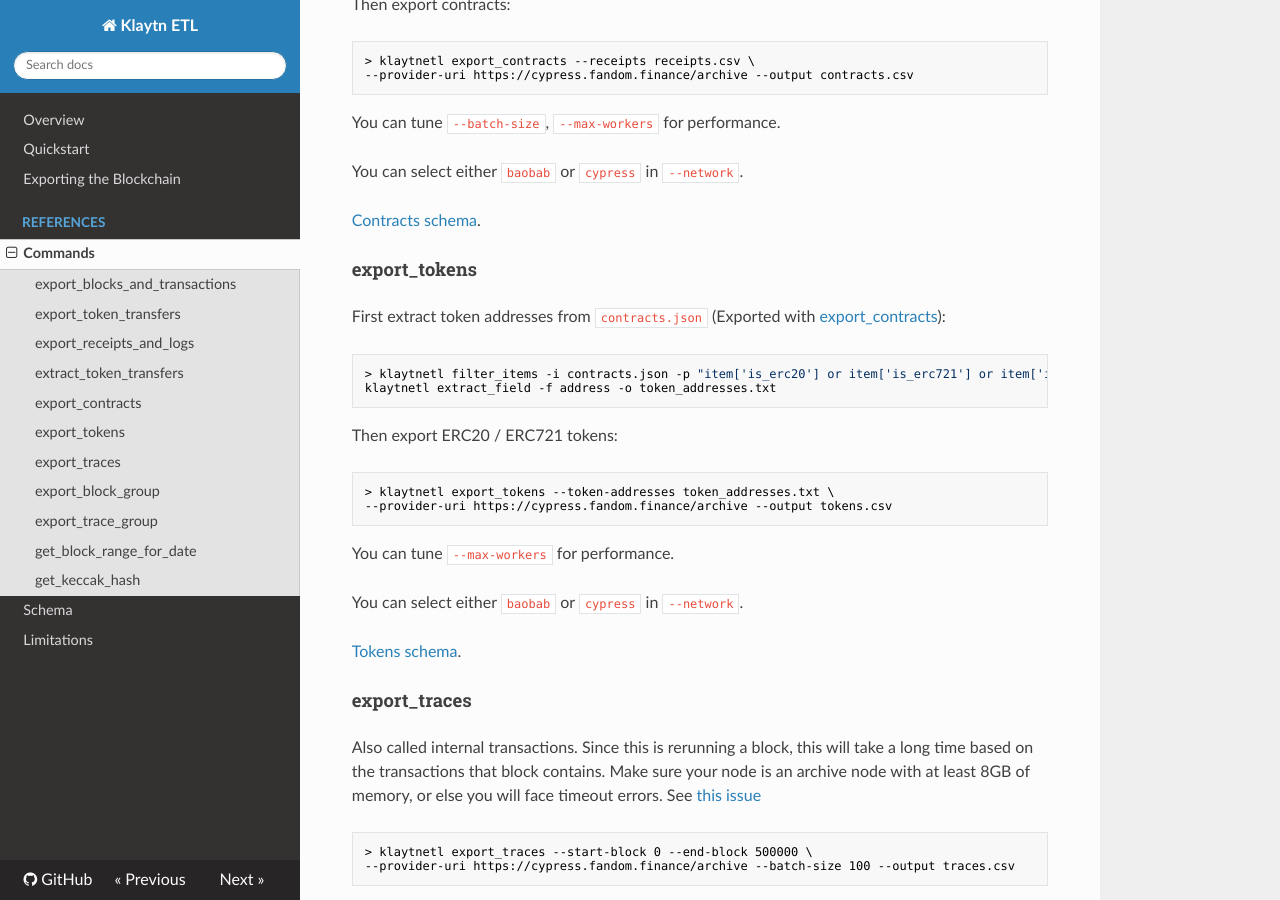
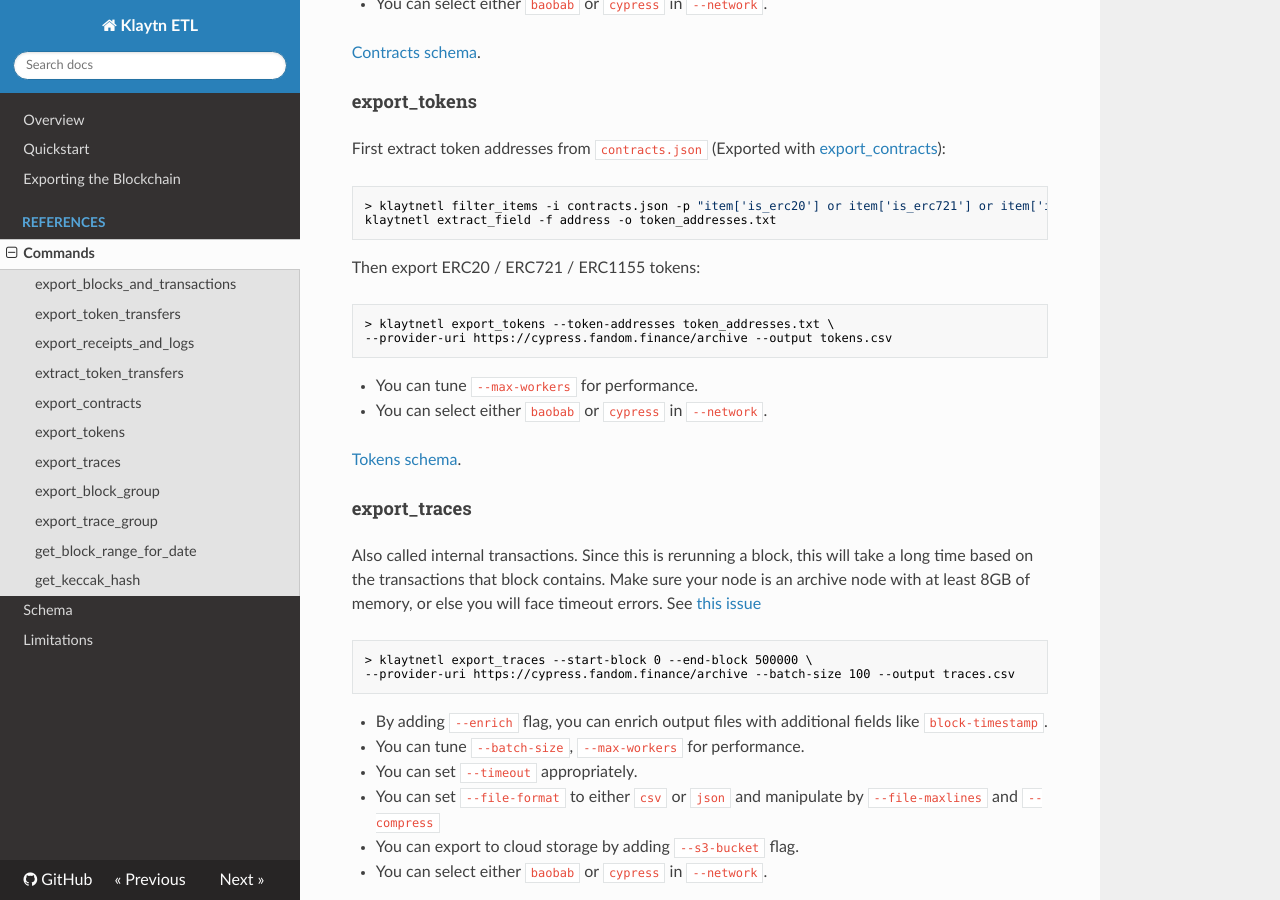
Before and after one commit to kaiachain/kaia-etl, an MkDocs documentation site: the page built from docs/commands.md, in a window 1280 px wide and 900 px high, scrolled down 2266 px. Built offline with MkDocs 1.6.1, drawn with Linux system fonts in a browser that asks for light colours; nearby versions of some CDN libraries.

Commit message:
Update documentation

````diff
--- a/docs/commands.md
+++ b/docs/commands.md
@@ -39,11 +39,11 @@ For the `--output` parameters the supported types are csv and json. The format t
 --blocks-output blocks.csv --transactions-output transactions.csv
 ```
 
-Omit `--blocks-output` or `--transactions-output` options if you want to export only transactions/blocks.
+- Omit `--blocks-output` or `--transactions-output` options if you want to export only transactions/blocks.
 
-You can tune `--batch-size`, `--max-workers` for performance.
+- You can tune `--batch-size`, `--max-workers` for performance.
 
-You can select either `baobab` or `cypress` in `--network`.
+- You can select either `baobab` or `cypress` in `--network`.
 
 [Blocks and transactions schema](schema.md#blockscsv).
 
@@ -62,9 +62,9 @@ Include `--tokens <token1> --tokens <token2>` to filter only certain tokens, e.g
 --tokens 0xcee8faf64bb97a73bb51e115aa89c17ffa8dd167 --tokens 0x34d21b1e550d73cee41151c77f3c73359527a396
 ```
 
-You can tune `--batch-size`, `--max-workers` for performance.
+- You can tune `--batch-size`, `--max-workers` for performance.
 
-You can select either `baobab` or `cypress` in `--network`.
+- You can select either `baobab` or `cypress` in `--network`.
 
 [Token transfers schema](schema.md#token_transferscsv).
 
@@ -79,11 +79,11 @@ Then export receipts and logs from transactions.csv file:
 --provider-uri https://cypress.fandom.finance/archive --receipts-output receipts.csv --logs-output logs.csv
 ```
 
-Omit `--receipts-output` or `--logs-output` options if you want to export only logs/receipts.
+- Omit `--receipts-output` or `--logs-output` options if you want to export only logs/receipts.
 
-You can tune `--batch-size`, `--max-workers` for performance.
+- You can tune `--batch-size`, `--max-workers` for performance.
 
-You can select either `baobab` or `cypress` in `--network`.
+- You can select either `baobab` or `cypress` in `--network`.
 
 [Receipts and logs schema](schema.md#receiptscsv).
 
@@ -97,9 +97,9 @@ Then extract transfers from the logs.csv file:
 > klaytnetl extract_token_transfers --logs logs.csv --output token_transfers.csv
 ```
 
-You can tune `--batch-size`, `--max-workers` for performance.
+- You can tune `--batch-size`, `--max-workers` for performance.
 
-You can select either `baobab` or `cypress` in `--network`.
+- You can select either `baobab` or `cypress` in `--network`.
 
 [Token transfers schema](schema.md#token_transferscsv).
 
@@ -114,9 +114,9 @@ Then export contracts:
 --provider-uri https://cypress.fandom.finance/archive --output contracts.csv
 ```
 
-You can tune `--batch-size`, `--max-workers` for performance.
+- You can tune `--batch-size`, `--max-workers` for performance.
 
-You can select either `baobab` or `cypress` in `--network`.
+- You can select either `baobab` or `cypress` in `--network`.
 
 [Contracts schema](schema.md#contractscsv).
 
@@ -130,16 +130,16 @@ First extract token addresses from `contracts.json`
 klaytnetl extract_field -f address -o token_addresses.txt
 ```
 
-Then export ERC20 / ERC721 tokens:
+Then export ERC20 / ERC721 / ERC1155 tokens:
 
 ```bash
 > klaytnetl export_tokens --token-addresses token_addresses.txt \
 --provider-uri https://cypress.fandom.finance/archive --output tokens.csv
 ```
 
-You can tune `--max-workers` for performance.
+- You can tune `--max-workers` for performance.
 
-You can select either `baobab` or `cypress` in `--network`.
+- You can select either `baobab` or `cypress` in `--network`.
 
 [Tokens schema](schema.md#tokenscsv).
 
@@ -155,17 +155,17 @@ See [this issue](https://github.com/blockchain-etl/ethereum-etl/issues/137)
 --provider-uri https://cypress.fandom.finance/archive --batch-size 100 --output traces.csv
 ```
 
-By adding `--enrich` flag, you can enrich output files with additional fields like `block-timestamp`.
+- By adding `--enrich` flag, you can enrich output files with additional fields like `block-timestamp`.
 
-You can tune `--batch-size`, `--max-workers` for performance.
+- You can tune `--batch-size`, `--max-workers` for performance.
 
-You can set `--timeout` appropriately.
+- You can set `--timeout` appropriately.
 
-You can set `--file-format` to either `csv` or `json` and manipulate by `--file-maxlines` and `--compress`
+- You can set `--file-format` to either `csv` or `json` and manipulate by `--file-maxlines` and `--compress`
 
-You can export to cloud storage by adding `--s3-bucket` flag.
+- You can export to cloud storage by adding `--s3-bucket` flag.
 
-You can select either `baobab` or `cypress` in `--network`.
+- You can select either `baobab` or `cypress` in `--network`.
 
 [Traces schema](schema.md#tracescsv).
 
@@ -180,20 +180,20 @@ Exports block groups - blocks, transactions, receipts, logs, token transfer - fr
 --receipts-output receipts.csv --logs-output logs.csv --token-transfers-output token_transfer.csv
 ```
 
-Omit `--blocks-output`/`--transactions-output`/`--receipts-output`/`--logs-output`/`--token-transfers-output` options
+- Omit `--blocks-output`/`--transactions-output`/`--receipts-output`/`--logs-output`/`--token-transfers-output` options
 if you want to export only transactions/blocks/receipts/logs/token transfers.
 
-By adding `--enrich` flag, you can enrich output files with additional fields like `block-timestamp`.
+- By adding `--enrich` flag, you can enrich output files with additional fields like `block-timestamp`.
 
-You can tune `--batch-size`, `--max-workers` for performance.
+- You can tune `--batch-size`, `--max-workers` for performance.
 
-You can set `--timeout` appropriately.
+- You can set `--timeout` appropriately.
 
-You can set `--file-format` to either `csv` or `json` and manipulate by `--file-maxlines` and `--compress`
+- You can set `--file-format` to either `csv` or `json` and manipulate by `--file-maxlines` and `--compress`
 
-You can export to cloud storage by adding `--s3-bucket` or `--gcs-bucket` flag.
+- You can export to cloud storage by adding `--s3-bucket` or `--gcs-bucket` flag.
 
-You can select either `baobab` or `cypress` in `--network`.
+- You can select either `baobab` or `cypress` in `--network`.
 
 
 #### export_trace_group
@@ -208,22 +208,22 @@ Make sure your node is an archive node with at least 8GB of memory, or else you
 --traces-output traces.csv --tokens-output tokens.csv --contracts-output contracts.csv
 ```
 
-Omit `--traces-output`/`--tokens-output`/`--contracts-output` options
+- Omit `--traces-output`/`--tokens-output`/`--contracts-output` options
 if you want to export only traces/tokens/contracts.
 
-By adding `--enrich` flag, you can enrich output files with additional fields like `block-timestamp`.
+- By adding `--enrich` flag, you can enrich output files with additional fields like `block-timestamp`.
 
-You can tune `--batch-size`, `--max-workers` for performance.
+- You can tune `--batch-size`, `--max-workers` for performance.
 
-You can set `--timeout` appropriately.
+- You can set `--timeout` appropriately.
 
-You can set `--file-format` to either `csv` or `json` and manipulate by `--file-maxlines` and `--compress`
+- You can set `--file-format` to either `csv` or `json` and manipulate by `--file-maxlines` and `--compress`
 
-You can export to cloud storage by adding `--s3-bucket` or `--gcs-bucket` flag.
+- You can export to cloud storage by adding `--s3-bucket` or `--gcs-bucket` flag.
 
-Use `--detailed-trace-log` and `--log-percentage-step` to get trace count with wanted steps.
+- Use `--detailed-trace-log` and `--log-percentage-step` to get trace count with wanted steps.
 
-You can select either `baobab` or `cypress` in `--network`.
+- You can select either `baobab` or `cypress` in `--network`.
 
 #### get_block_range_for_date
 
````
Also changed, not shown: docs/exporting-the-blockchain.md (+1 -1 lines), docs/quickstart.md (+1 -1 lines), docs/schema.md (+1 -1 lines).
